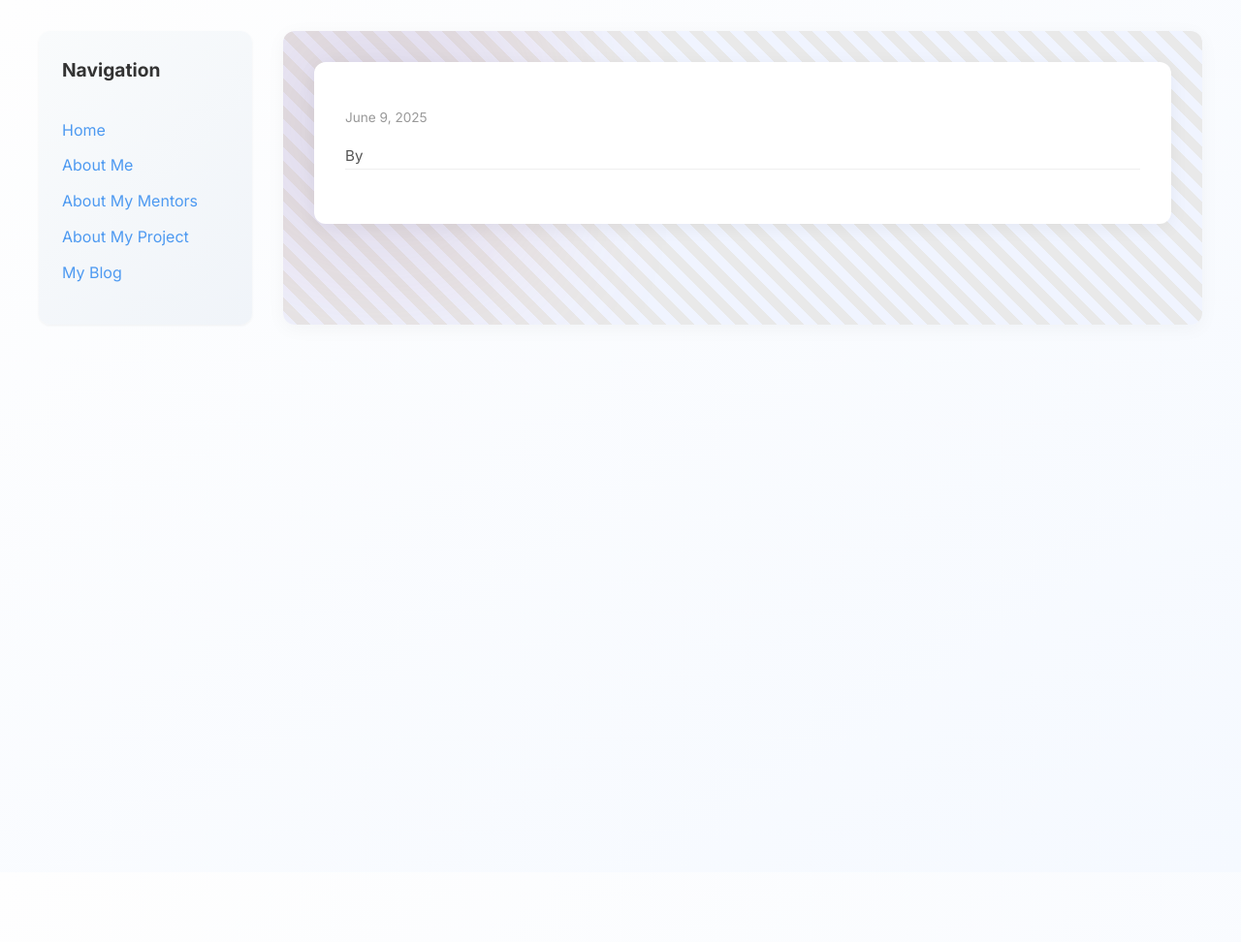
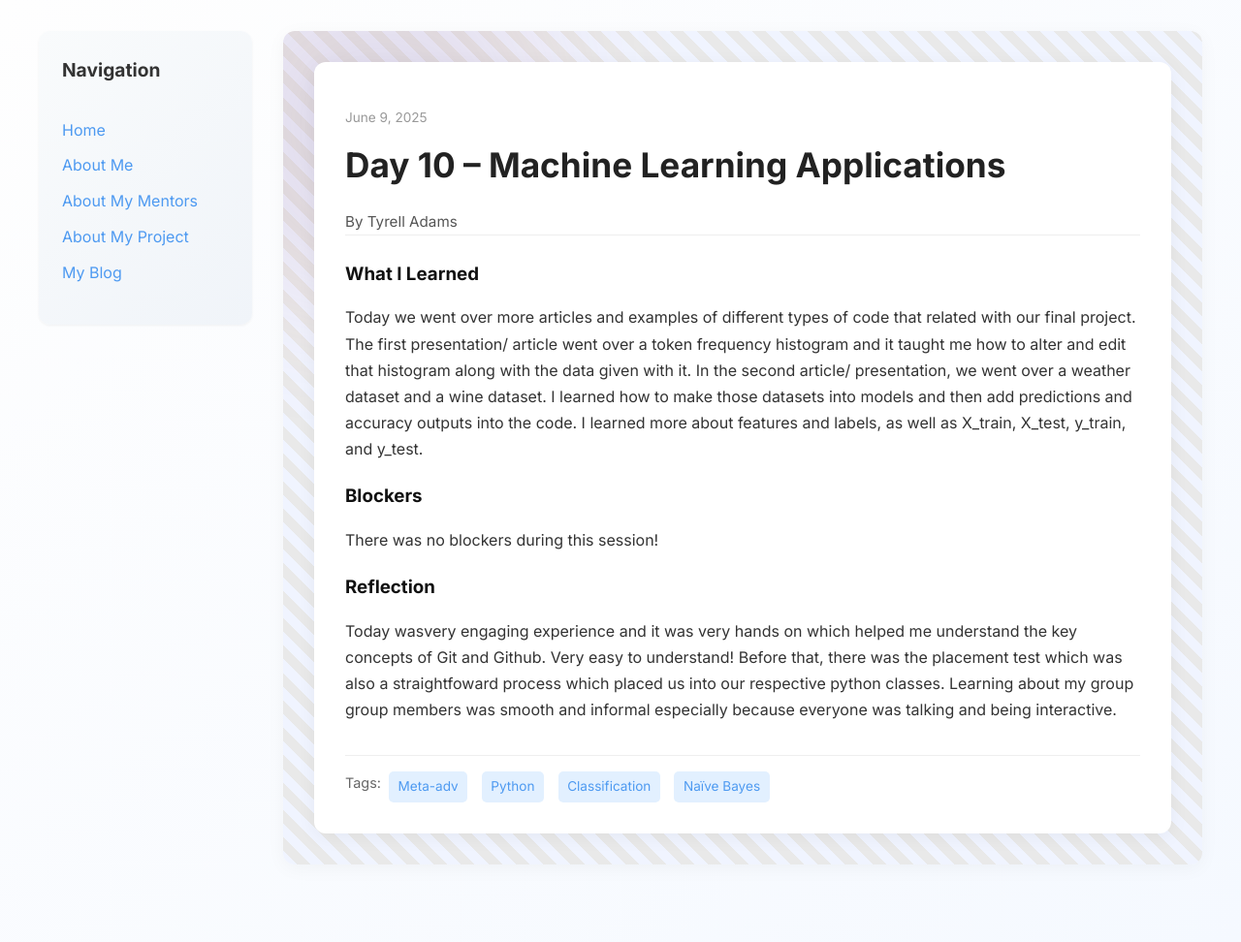
Before and after one commit to Tyrell-Adams/Tyrell-Adams.github.io, a Jekyll site: the page built from _posts/2025-06-09-day-10.md, in a window 1280 px wide. Shown: the whole page at 97% size. Built offline with Jekyll 4.4.1, drawn with Linux system fonts in a browser that asks for light colours; our own code applies the rules of GitHub Pages for plain Markdown files; before the commit the page ends 900 px from its top, so only the background shows below that.

Commit message:
Update 2025-06-09-day-10.md

```diff
--- a/_posts/2025-06-09-day-10.md
+++ b/_posts/2025-06-09-day-10.md
@@ -1,11 +1,11 @@
 ---
 layout: post
-title: "Day 1 – Github and Git Overview"
-date: 2025-05-27
+title: "Day 10 – Machine Learning Applications"
+date: 2025-06-09
 author: Tyrell Adams
-permalink: /day1.html
+permalink: /day10.html
 tags: ["Meta-adv", "Python", "Classification", "Naïve Bayes"]
-"]
+
 
 what_i_learned: |
   Today we went over more articles and examples of different types of code that related with our final project. The first presentation/ article  went over a token frequency histogram and it taught me how to alter and edit that histogram along with the data given with it. In the second article/ presentation, we went over a weather dataset and a wine dataset. I learned how to make those datasets into models and then add predictions and accuracy outputs into the code. I learned more about features and labels, as well as X_train, X_test, y_train, and y_test.
```
